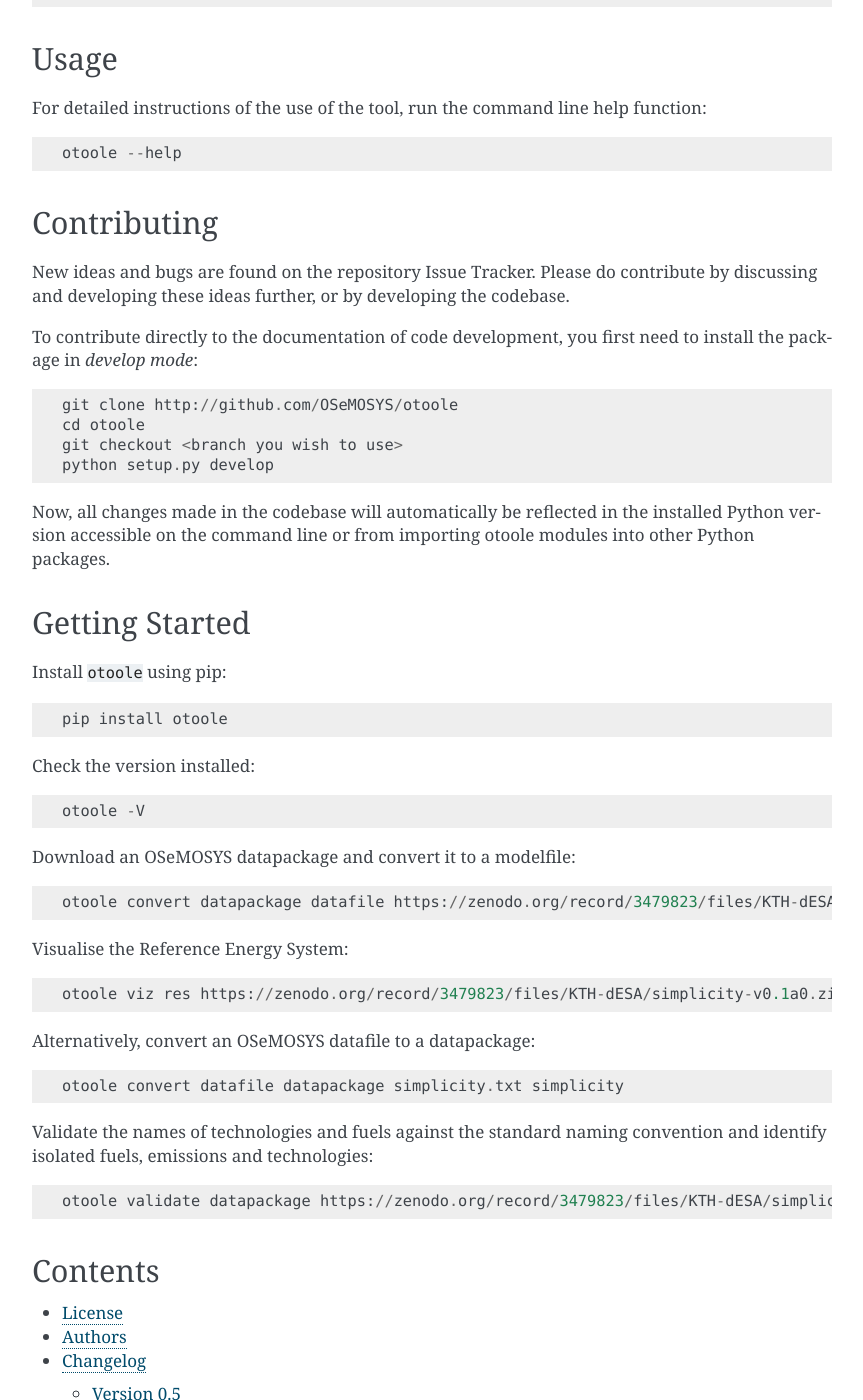
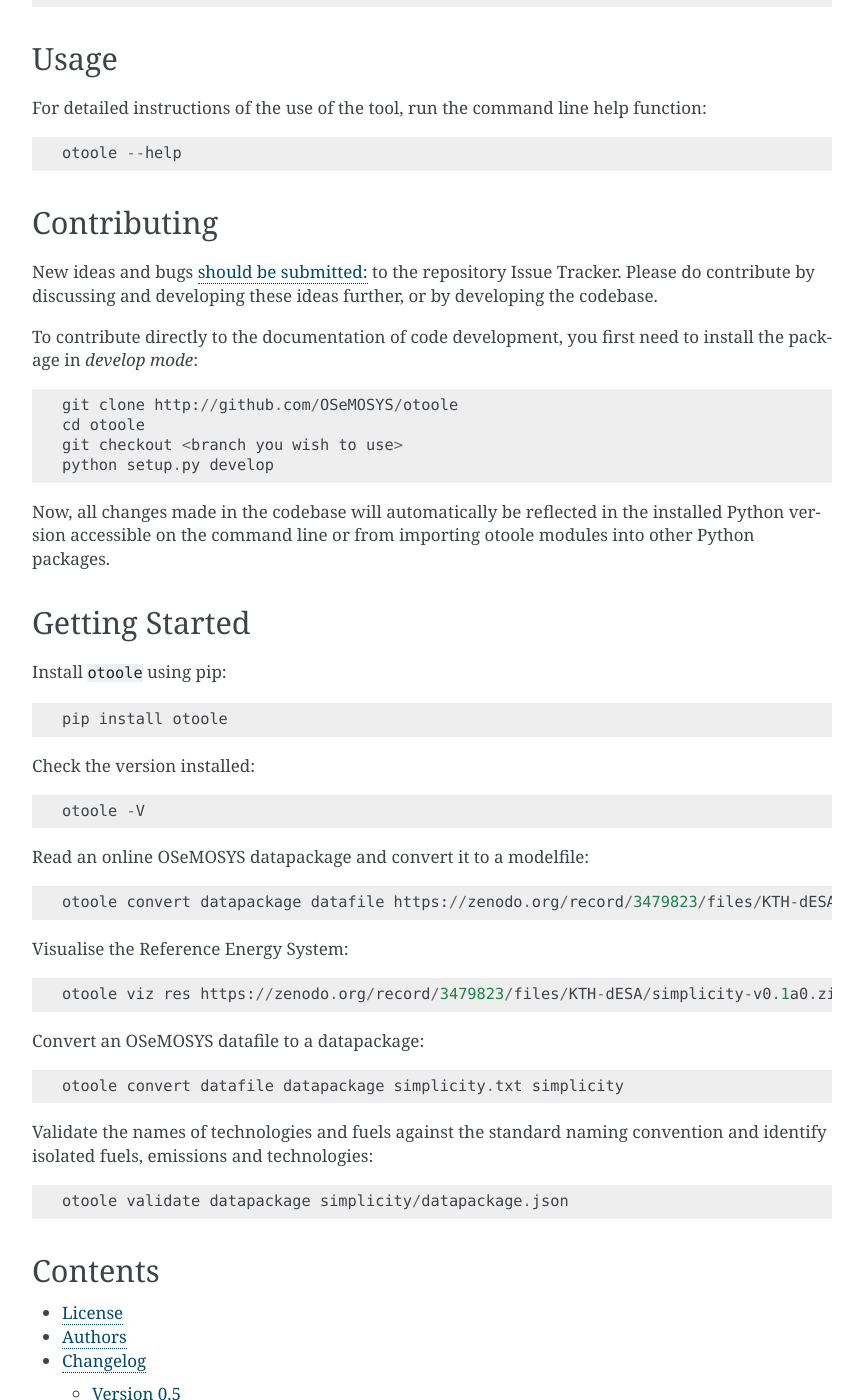
Before and after one commit to OSeMOSYS/otoole, a Sphinx documentation site: the page built from docs/index.rst, in a window 1280 px wide and 1400 px high, scrolled down 1580 px. Shown: the whole window, without its empty margins (338-1201 px from the left). Built offline with Sphinx 7.4.7, drawn with Linux system fonts in a browser that asks for light colours.

Commit message:
Make readme tutorial flow

```diff
--- a/README.rst
+++ b/README.rst
@@ -73,7 +73,7 @@
 Contributing
 ============
 
-New ideas and bugs are found on the repository Issue Tracker.
+New ideas and bugs `should be submitted: <https://github.com/OSeMOSYS/otoole/issues/new>`_ to the repository Issue Tracker.
 Please do contribute by discussing and developing these ideas further,
 or by developing the codebase.
 
--- a/docs/index.rst
+++ b/docs/index.rst
@@ -11,7 +11,7 @@
 
     otoole -V
 
-Download an OSeMOSYS datapackage and convert it to a modelfile::
+Read an online OSeMOSYS datapackage and convert it to a modelfile::
 
     otoole convert datapackage datafile https://zenodo.org/record/3479823/files/KTH-dESA/simplicity-v0.1a0.zip simplicity.txt
 
@@ -19,7 +19,7 @@
 
     otoole viz res https://zenodo.org/record/3479823/files/KTH-dESA/simplicity-v0.1a0.zip res.png && open res.png
 
-Alternatively, convert an OSeMOSYS datafile to a datapackage::
+Convert an OSeMOSYS datafile to a datapackage::
 
     otoole convert datafile datapackage simplicity.txt simplicity
 
@@ -27,7 +27,7 @@
 naming convention and identify isolated fuels, emissions and
 technologies::
 
-    otoole validate datapackage https://zenodo.org/record/3479823/files/KTH-dESA/simplicity-v0.1a0.zip
+    otoole validate datapackage simplicity/datapackage.json
 
 
 Contents
--- a/setup.cfg
+++ b/setup.cfg
@@ -43,7 +43,7 @@
 # The usage of test_requires is discouraged, see `Dependency Management` docs
 # tests_require = pytest; pytest-cov
 # Require a specific Python version, e.g. Python 2.7 or >= 3.4
-# python_requires = >=2.7,!=3.0.*,!=3.1.*,!=3.2.*,!=3.3.*
+python_requires = >=3.6
 
 [options.packages.find]
 where = src
```
Also changed, not shown: other parts of docs/index.rst (+0 -16 lines).
